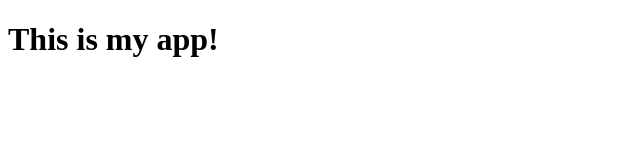
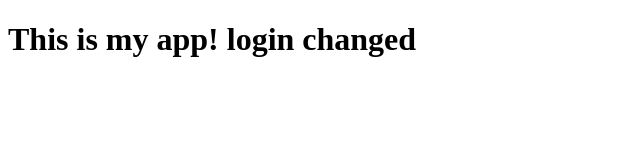
Before and after one commit to thari1996/myappsample, a plain HTML site: page index.html in a window 1280 px wide. Shown: the whole page, without its empty margins (0-640 px from the left). Drawn offline with Linux system fonts and the light colour scheme.

Commit message:
login form

```diff
--- a/index.html
+++ b/index.html
@@ -5,7 +5,11 @@
 
 <body>
 
-<h1>This is my app!</h1>
+<h1>This is my app!
+
+login changed
+
+</h1>
 
 </body>
 
```
Also changed, not shown: login.html (added, +1 -0 lines).
